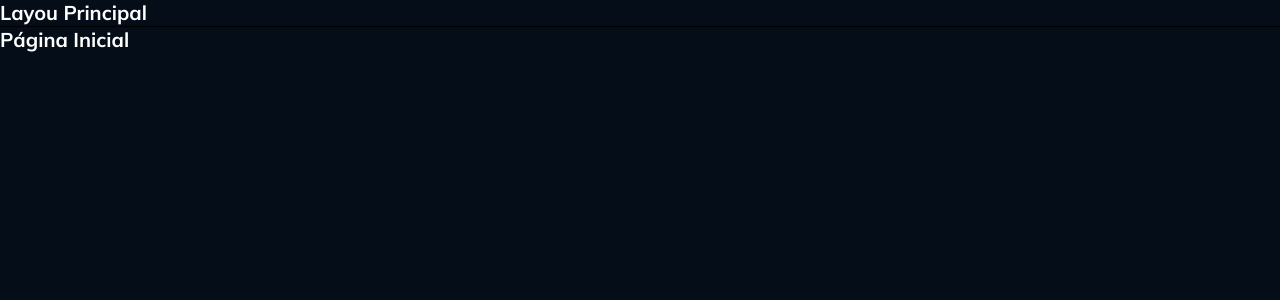
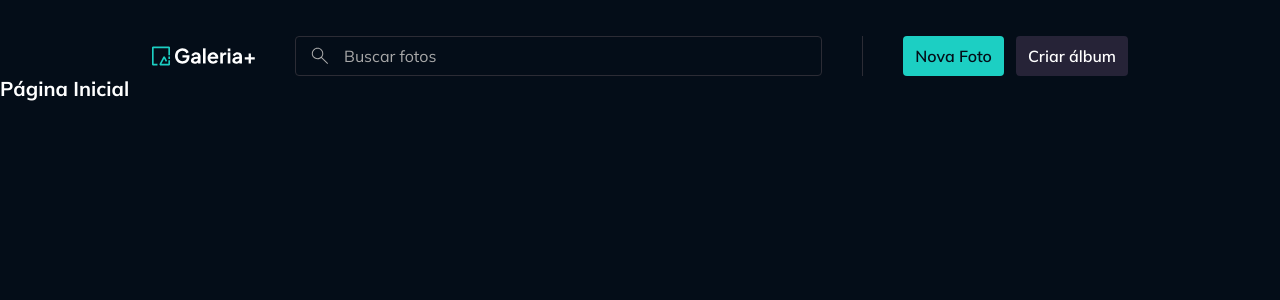
Before and after one commit to mrc-augusto/galleryPlus, a React (Vite) app: page / in a window 1280 px wide. Shown: the top 300 px of the page. Built offline with nearby package versions, Linux system fonts and the light colour scheme.

Commit message:
feat: add MainHeader and PhotosSearch components with debounce functionality

```diff
--- /dev/null
+++ b/src/components/main-header.tsx
@@ -0,0 +1,31 @@
+import Container from "./container";
+import Logo from "../assets/images/galeria-plus-full-logo.svg?react";
+import { Link } from "react-router";
+import cx from "classnames";
+import Button from "./button";
+import { PhotosSearch } from "./photos-search";
+import Divider from "./divider";
+
+interface MainHeaderProps extends React.ComponentProps<typeof Container> {}
+
+export function MainHeader({ className, ...props }: MainHeaderProps) {
+  return (
+    <Container
+      as="header"
+      className={cx("flex justify-between items-center gap-10", className)}
+      {...props}
+    >
+      <Link to="/">
+        <Logo className="h-5" />
+      </Link>
+
+      <PhotosSearch/>
+      <Divider orientation='vertical' className="h-10"/>
+
+      <div className="flex items-center gap-3">
+        <Button>Nova Foto</Button>
+        <Button variant="secondary">Criar álbum</Button>
+      </div>
+    </Container>
+  );
+}
--- /dev/null
+++ b/src/components/photos-search.tsx
@@ -0,0 +1,32 @@
+import { InputText } from "./input-text";
+import SearchIcon from "../assets/icons/search.svg?react";
+import { useCallback, useState } from "react";
+import { debounce } from "../helpers/utils";
+
+export function PhotosSearch() {
+  const[inputValue, setInputValue] = useState('')
+
+  const debounceSetValue = useCallback(
+    debounce((value: string) => {
+      console.log('Valor com debounce:', value)
+    }, 500),
+    []
+  )
+
+  function handleInputChange(e: React.ChangeEvent<HTMLInputElement>){
+    const value = e.target.value
+    setInputValue(value)
+    debounceSetValue(value)
+  }
+
+
+  return (
+    <InputText
+      icon={SearchIcon}
+      placeholder="Buscar fotos"
+      className="flex-1"
+      value={inputValue}
+      onChange={handleInputChange}
+    />
+  );
+}
--- /dev/null
+++ b/src/helpers/utils.ts
@@ -0,0 +1,20 @@
+// eslint-disable-next-line @typescript-eslint/no-explicit-any
+export function debounce<T extends (...args: any[])=>any>(
+  func: T,
+  wait: number
+){
+  let timeout: ReturnType<typeof setTimeout> | null = null
+
+  return function (...args: Parameters<T>): void {
+    const later = () => {
+      timeout = null
+      func(...args)
+    };
+
+    if(timeout !== null){
+      clearTimeout(timeout)
+    }
+
+    timeout = setTimeout(later, wait)
+  }
+}
--- a/src/pages/layout-main.tsx
+++ b/src/pages/layout-main.tsx
@@ -1,12 +1,11 @@
 import { Outlet } from "react-router";
-import Text from "../components/text";
+import { MainHeader } from "../components/main-header";
 
-export function LayoutMain(){
+export function LayoutMain() {
   return (
     <div>
-      <Text variant="heading-medium">Layou Principal</Text>
-      <hr/>
-      <Outlet/>
+      <MainHeader className="mt-9" />
+      <Outlet />
     </div>
-  )
+  );
 }
```
